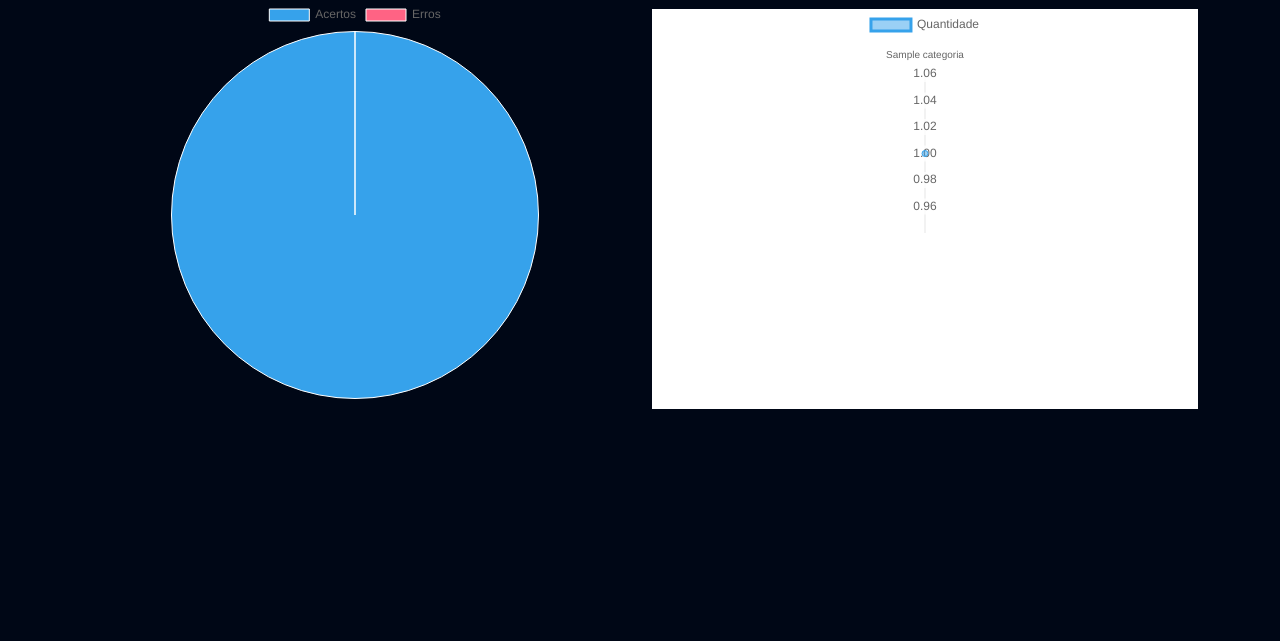
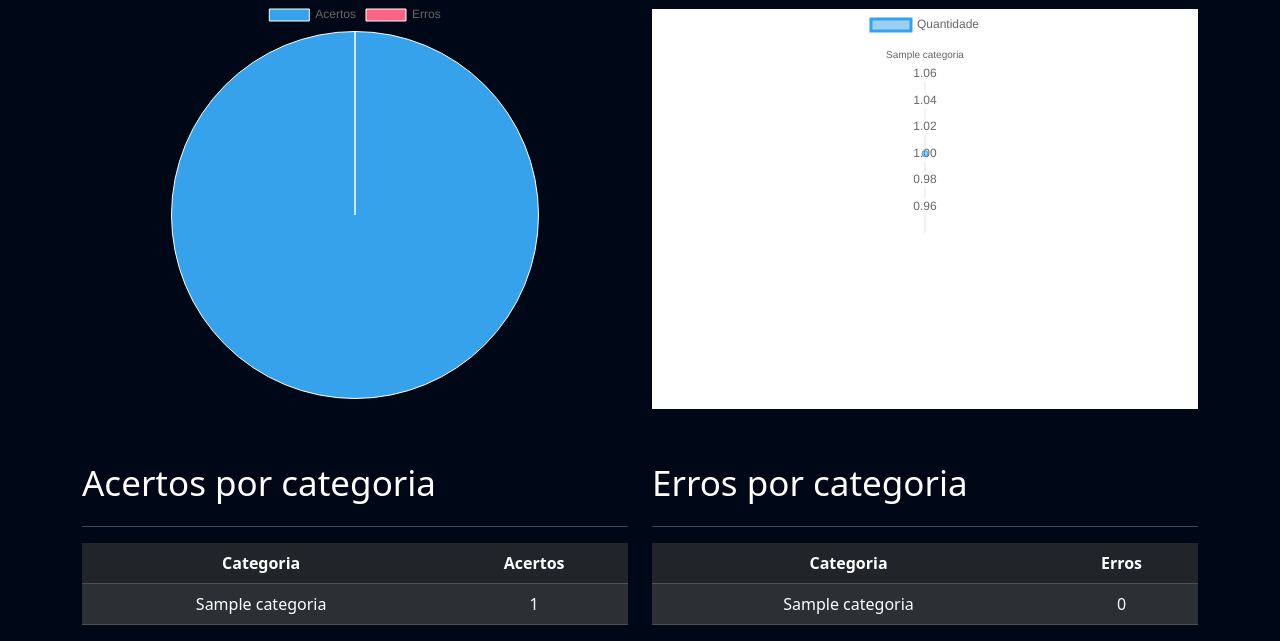
Before and after one commit to LopesLs/StudyChallenger, a Django app: page /flashcards/relatory-challenge/1 in a window 1280 px wide. Shown: the part 191-832 px from the top of the page. Before the commit the page ends 600 px from the top, so only its background shows below. Run offline with Django 5.2, Linux system fonts and the light colour scheme; a user stored in the database is signed in; tables that the repository leaves empty hold one stand-in row (values such as "Sample post"); parts of the project's set-up code (start-up, migrations or seed data) failed here and were passed over.

Commit message:
(feat): Acertos by Categoria

```diff
--- a/flashcard/templates/relatory.html
+++ b/flashcard/templates/relatory.html
@@ -24,6 +24,52 @@
                 <div style="background-color: white;">
                     <canvas id="grafico2"></canvas>
                 </div>
+            </div>
+        </div>
+    </div>
+
+    <div class="container">
+        <br><br>
+        <div class="row">
+            <div class="col-md">
+                <p class="fonte-secundaria">Acertos por categoria</p>
+                <hr>
+                <table class="table table-striped table-dark">
+                    <thead>
+                        <tr>
+                            <th scope="col">Categoria</th>
+                            <th scope="col">Acertos</th>
+                        </tr>
+                    </thead>
+                    <tbody>
+                        {% for categoria, data in resultados_por_categoria.items %}
+                            <tr>
+                                <td>{{ categoria }}</td>
+                                <td>{{ data.acertos }}</td>
+                            </tr>
+                        {% endfor %}
+                    </tbody>
+                </table>
+            </div>
+            <div class="col-md">
+                <p class="fonte-secundaria">Erros por categoria</p>
+                <hr>
+                <table class="table table-striped table-dark">
+                    <thead>
+                        <tr>
+                            <th scope="col">Categoria</th>
+                            <th scope="col">Erros</th>
+                        </tr>
+                    </thead>
+                    <tbody>
+                        {% for categoria, data in resultados_por_categoria.items %}
+                            <tr>
+                                <td>{{ categoria }}</td>
+                                <td>{{ data.erros }}</td>
+                            </tr>
+                        {% endfor %}
+                    </tbody>
+                </table>
             </div>
         </div>
     </div>
@@ -56,7 +102,7 @@
             labels: {{ categories|safe }},
             datasets: [{
               label: 'Quantidade',
-              data: {{ dados2 }},
+              data: {{ acertos_por_categoria }},
             }]
           },
 
--- a/flashcard/views.py
+++ b/flashcard/views.py
@@ -195,14 +195,26 @@ def RelatoryChallengeRequestHandler(request, pk):
     categories = challenge.categoria.all()
     name_categories = [category.nome for category in categories]
 
-    dados2 = []
+    resultados_por_categoria = {}
 
     for category in categories:
-        dados2.append(
+        resultados_por_categoria[f"{category}"] = {
+            "acertos": (
+                challenge.flashcards.filter(flashcard__categoria=category)
+                .filter(acertou=True)
+                .count()
+            )
+        }
+        resultados_por_categoria[f"{category}"]["erros"] = (
             challenge.flashcards.filter(flashcard__categoria=category)
-            .filter(acertou=True)
+            .filter(acertou=False)
             .count()
         )
+
+    acertos_por_categoria = [
+        resultados_por_categoria[category]["acertos"]
+        for category in resultados_por_categoria
+    ]
 
     return render(
         request,
@@ -211,7 +223,8 @@ def RelatoryChallengeRequestHandler(request, pk):
             "challenge": challenge,
             "acertos": acertos,
             "erros": erros,
-            "dados2": dados2,
+            "acertos_por_categoria": acertos_por_categoria,
+            "resultados_por_categoria": resultados_por_categoria,
             "categories": name_categories,
         },
     )
```
